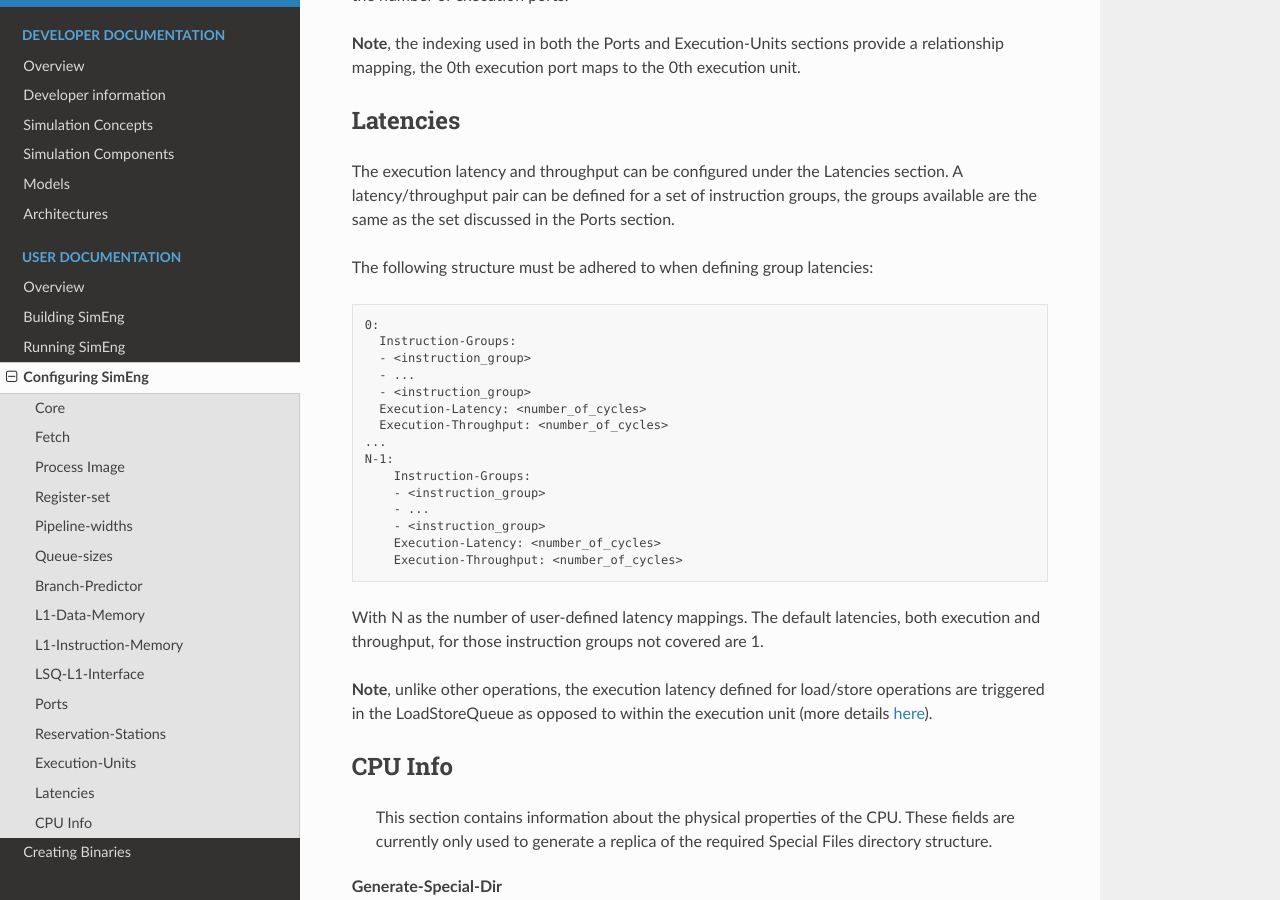
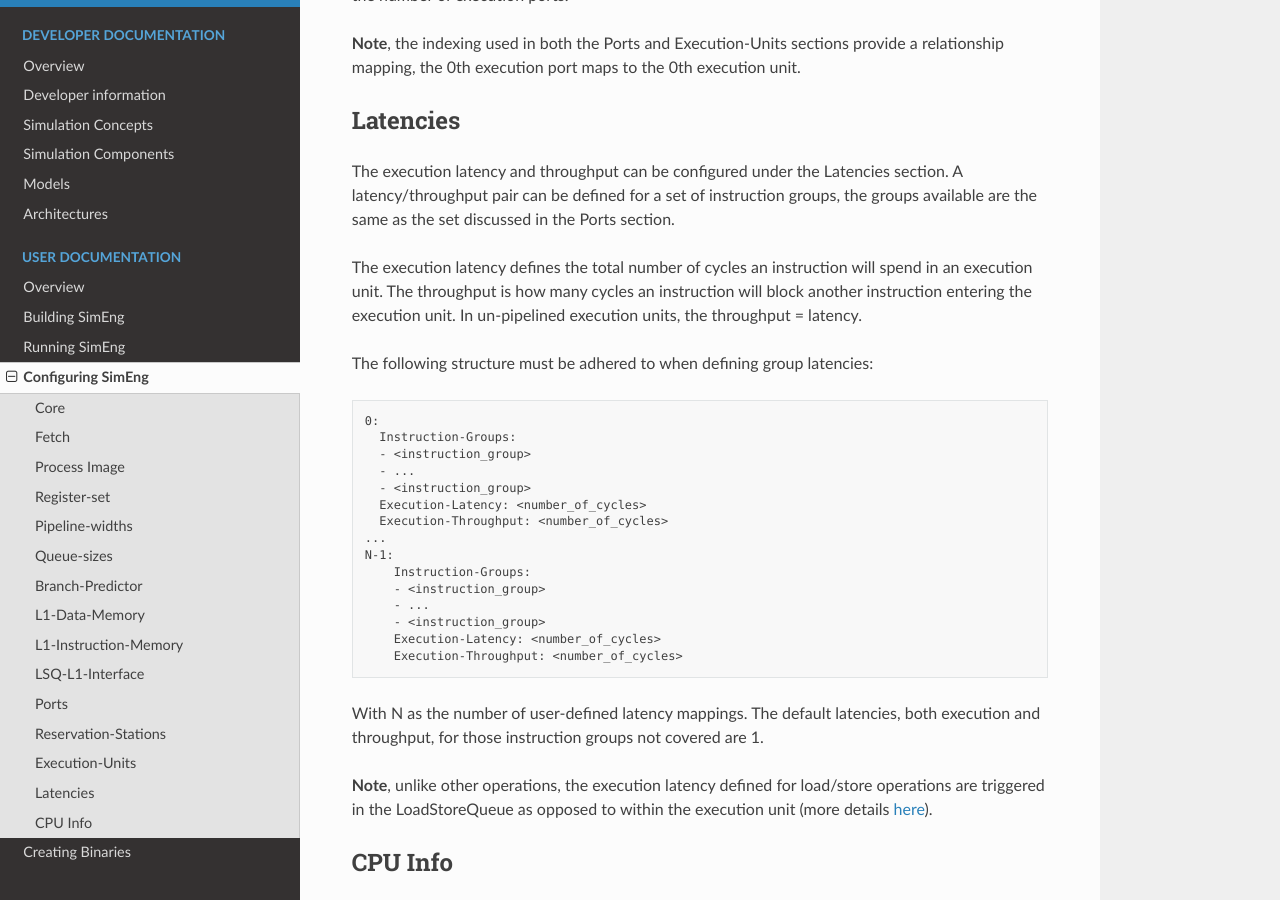
Before and after one commit to UoB-HPC/SimEng, a Sphinx documentation site: the page built from docs/sphinx/user/configuring_simeng.rst, in a window 1280 px wide and 900 px high, scrolled down 6867 px. Built offline with Sphinx 7.4.7 and the Read the Docs theme 2.0.0, drawn with Linux system fonts in a browser that asks for light colours; pages that are not in the unit, such as notebooks, are missing from menus.

Commit message:
Added explanation of execution-unit latency vs throughput for SimEng Config docs. SE-164

```diff
--- a/docs/sphinx/user/configuring_simeng.rst
+++ b/docs/sphinx/user/configuring_simeng.rst
@@ -274,6 +274,8 @@ Latencies
 
 The execution latency and throughput can be configured under the Latencies section. A latency/throughput pair can be defined for a set of instruction groups, the groups available are the same as the set discussed in the Ports section.
 
+The execution latency defines the total number of cycles an instruction will spend in an execution unit. The throughput is how many cycles an instruction will block another instruction entering the execution unit. In un-pipelined execution units, the throughput = latency.
+
 The following structure must be adhered to when defining group latencies:
 
 .. code-block:: text
```
